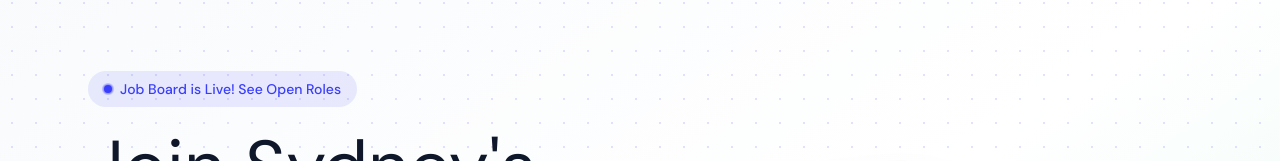
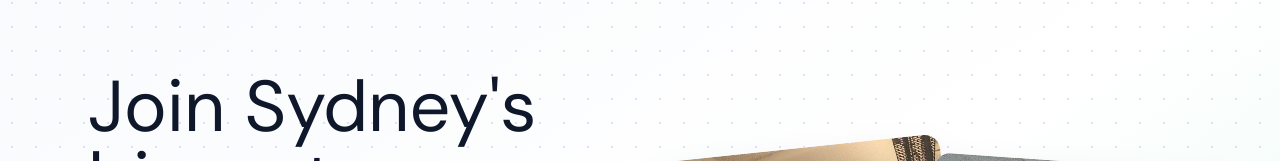
Before and after one commit to aliyalcinkaya/dansw-website, a React (Vite) app: page / in a window 1280 px wide. Shown: the part 122-283 px from the top of the page. Built offline with nearby package versions, Linux system fonts and the light colour scheme; no server answers; the database is empty.

Commit message:
Remove Job Board CTA from Home component for a cleaner layout

```diff
--- a/src/pages/Home.tsx
+++ b/src/pages/Home.tsx
@@ -98,20 +98,6 @@ export function Home() {
         <div className="relative max-w-6xl mx-auto px-4 sm:px-6 py-20 md:py-32">
           <div className="grid md:grid-cols-[1.05fr_0.95fr] gap-10 lg:gap-14 items-center">
             <div className="max-w-2xl relative z-30">
-              <div className="inline-flex items-center gap-2 px-4 py-2 rounded-full bg-[var(--color-accent)]/10 text-[var(--color-accent)] text-sm font-medium mb-6">
-                <span className="relative flex h-2 w-2">
-                  <span className="animate-ping absolute inline-flex h-full w-full rounded-full bg-[var(--color-accent)] opacity-75"></span>
-                  <span className="relative inline-flex rounded-full h-2 w-2 bg-[var(--color-accent)]"></span>
-                </span>
-                <Link
-                  to="/jobs"
-                  onClick={() => trackEvent('home_cta_click', { cta_id: 'hero_job_board_badge', target: '/jobs' })}
-                  className="text-[var(--color-accent)] hover:underline"
-                >
-                  Job Board is Live! See Open Roles
-                </Link>
-              </div>
-
               <h1 className="text-4xl md:text-6xl lg:text-7xl text-[var(--color-primary)] mb-6">
                 Join Sydney's biggest {' '}
                 <span className="italic text-[var(--color-accent)]"> analytics</span>{' '}
```
